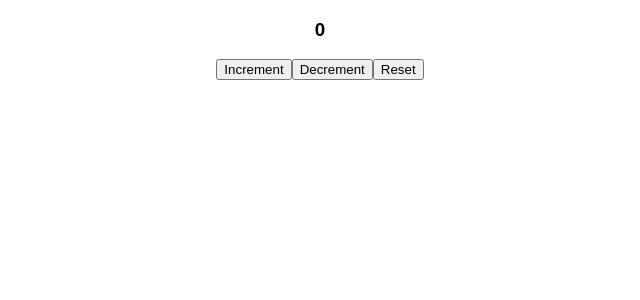
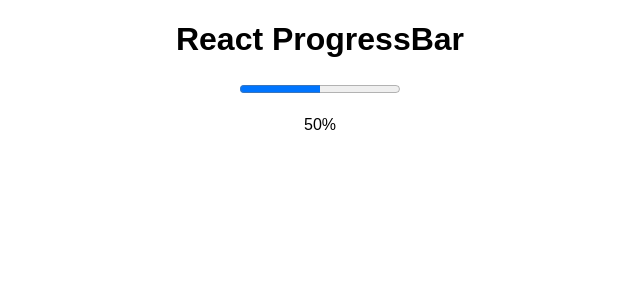
Before and after one commit to AravindMurgan/dynamicProgressBar, a React (Create React App) app: page / in a window 1280 px wide. Shown: the top 300 px of the page, without its empty margins (320-960 px from the left). Built offline with nearby package versions, Linux system fonts and the light colour scheme.

Commit message:
inital-setup

```diff
--- a/src/App.js
+++ b/src/App.js
@@ -1,12 +1,12 @@
+import { useState } from "react";
+import ProgressBar from "./progressBar/ProgressBar";
 import "./styles.css";
-import Counter1 from "./components/Counter1";
-import Counter2 from "./components/Counter2";
 
 export default function App() {
+  const [value, setValue] = useState(0);
   return (
     <div className="App">
-      {/* <Counter1/> */}
-      <Counter2 />
+      <ProgressBar color="light-orange" width="300px" value={value} max="100" />
     </div>
   );
 }
--- /dev/null
+++ b/src/progressBar/ProgressBar.js
@@ -0,0 +1,15 @@
+import React from "react";
+
+function ProgressBar() {
+  return (
+    <>
+      <h1>React ProgressBar</h1>
+      <progress value="50" max="100" />
+      <br />
+      <br />
+      <span>50%</span>
+    </>
+  );
+}
+
+export default ProgressBar;
```
